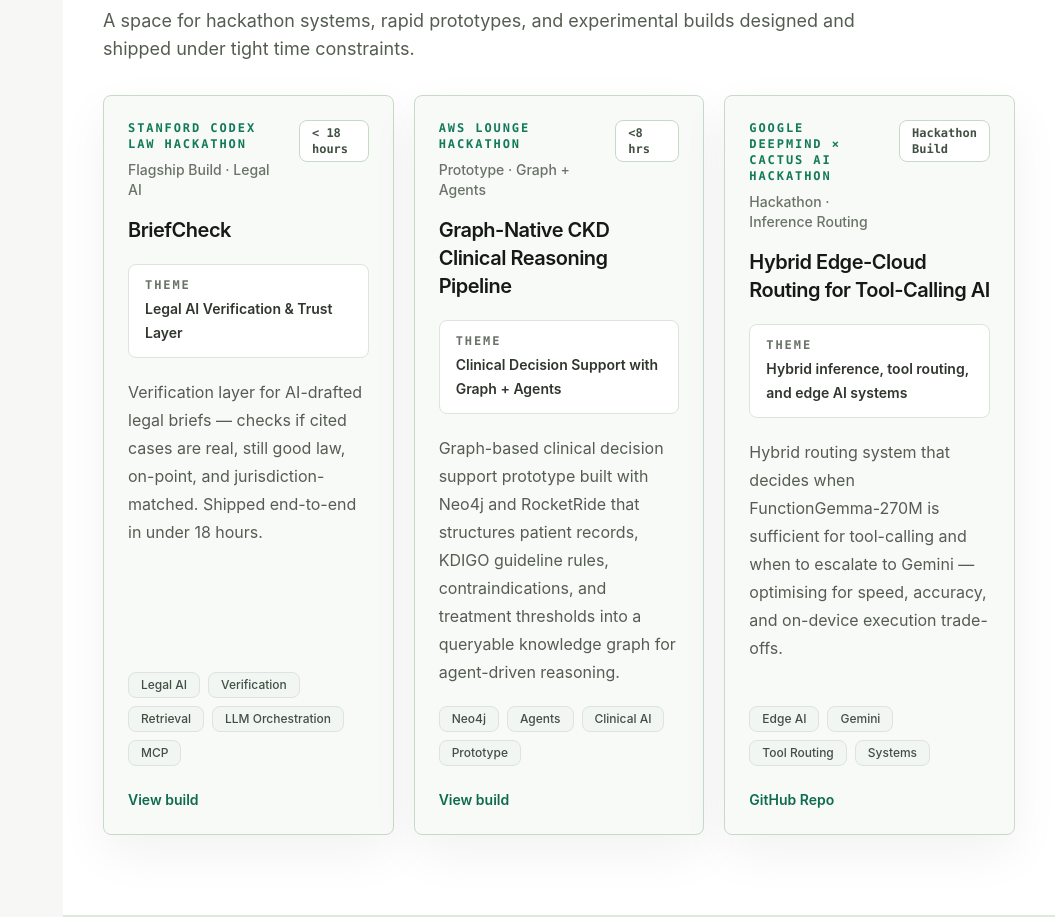
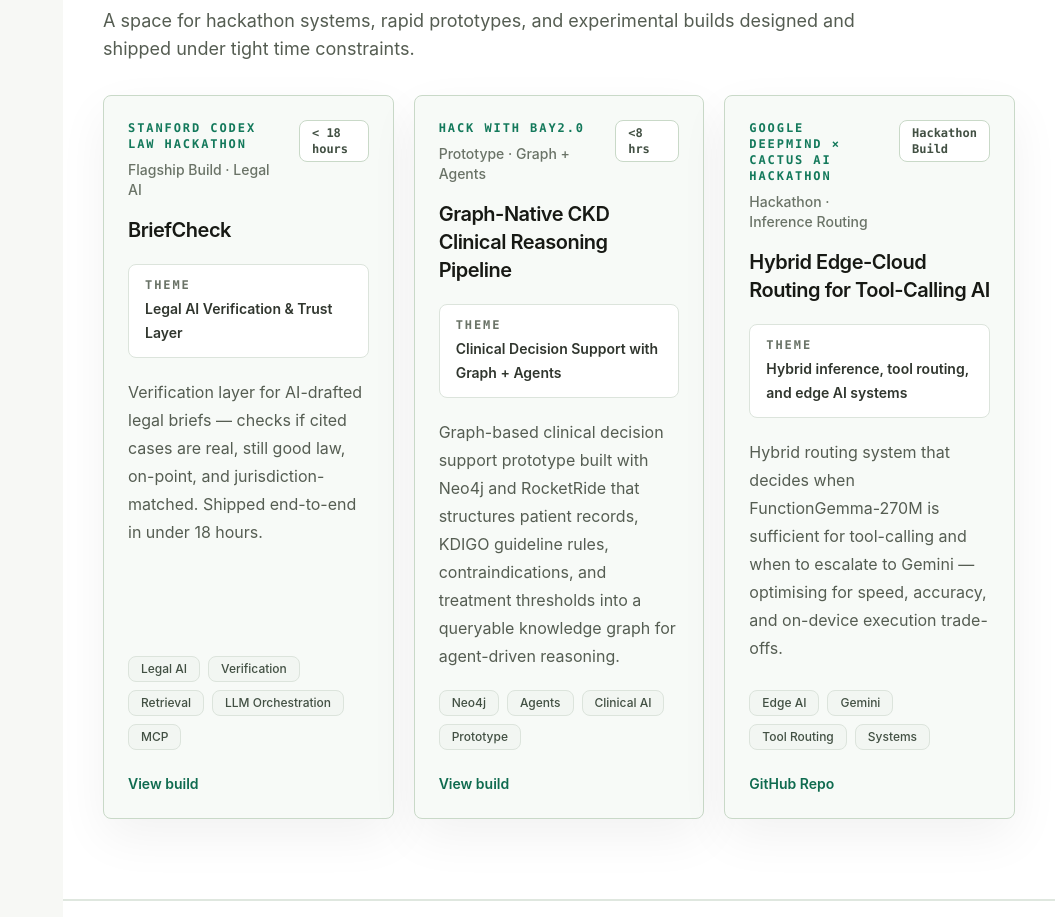
Before and after one commit to Noshitha/noshitha-juttu-portfolio, a Next.js app: page / in a window 1280 px wide. Shown: the part 6020-6937 px from the top of the page, without its empty margins (225-1280 px from the left). Built offline with nearby package versions, Linux system fonts and the light colour scheme.

Commit message:
Update hackathon name to Hack With Bay2.0

```diff
--- a/data/siteContent.ts
+++ b/data/siteContent.ts
@@ -291,7 +291,7 @@
     },
     {
       title: "Graph-Native CKD Clinical Reasoning Pipeline",
-      hackathon: "AWS Lounge Hackathon",
+      hackathon: "Hack With Bay2.0",
       theme: "Clinical Decision Support with Graph + Agents",
       buildTime: "<8 hrs",
       type: "Prototype · Graph + Agents",
```
